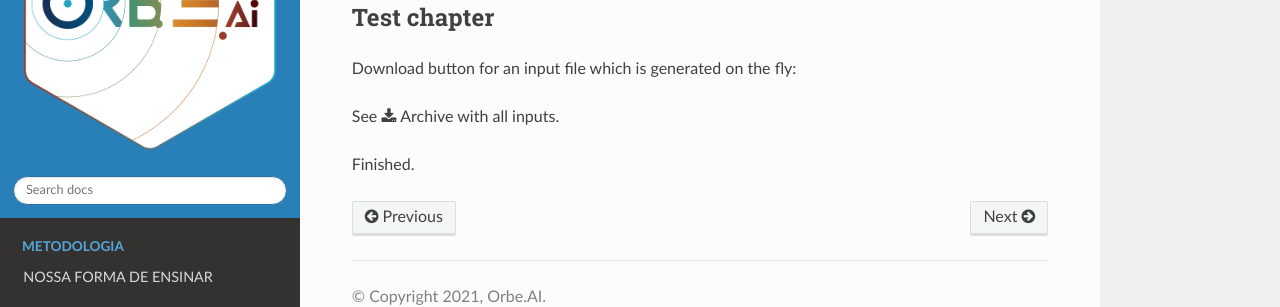
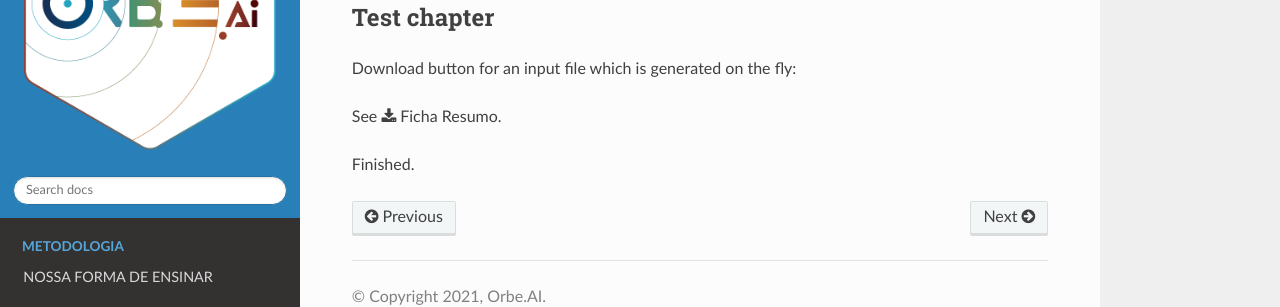
Before and after one commit to OrbeAI/rtd-python, a Sphinx documentation site: the page built from docs/python_ficha_resumo.rst, in a window 1280 px wide. Shown: the part 159-466 px from the top of the page. Built offline with Sphinx 7.4.7 and the Read the Docs theme 2.0.0, drawn with Linux system fonts in a browser that asks for light colours.

Commit message:
Update python_ficha_resumo.rst

```diff
--- a/docs/python_ficha_resumo.rst
+++ b/docs/python_ficha_resumo.rst
@@ -8,6 +8,6 @@ Download button for an input file which is generated on the fly:
 
 .. only :: builder_html or readthedocs
 
-   See :download:`Archive with all inputs <docs/FICHA_RESUMO_PYTHON.pdf>`.
+   See :download:`Ficha Resumo <docs/FICHA_RESUMO_PYTHON.pdf>`.
 
 Finished.
```
